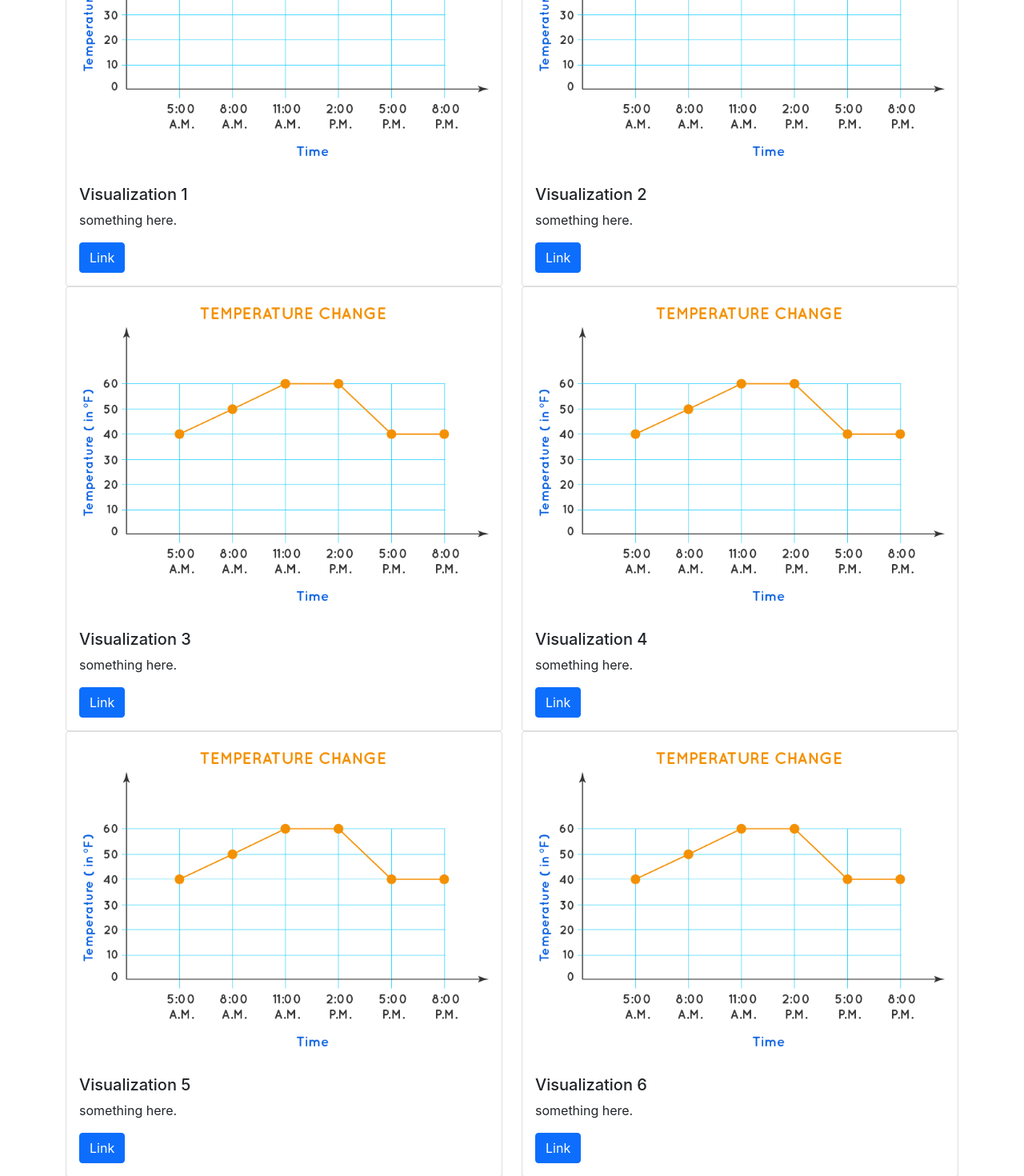
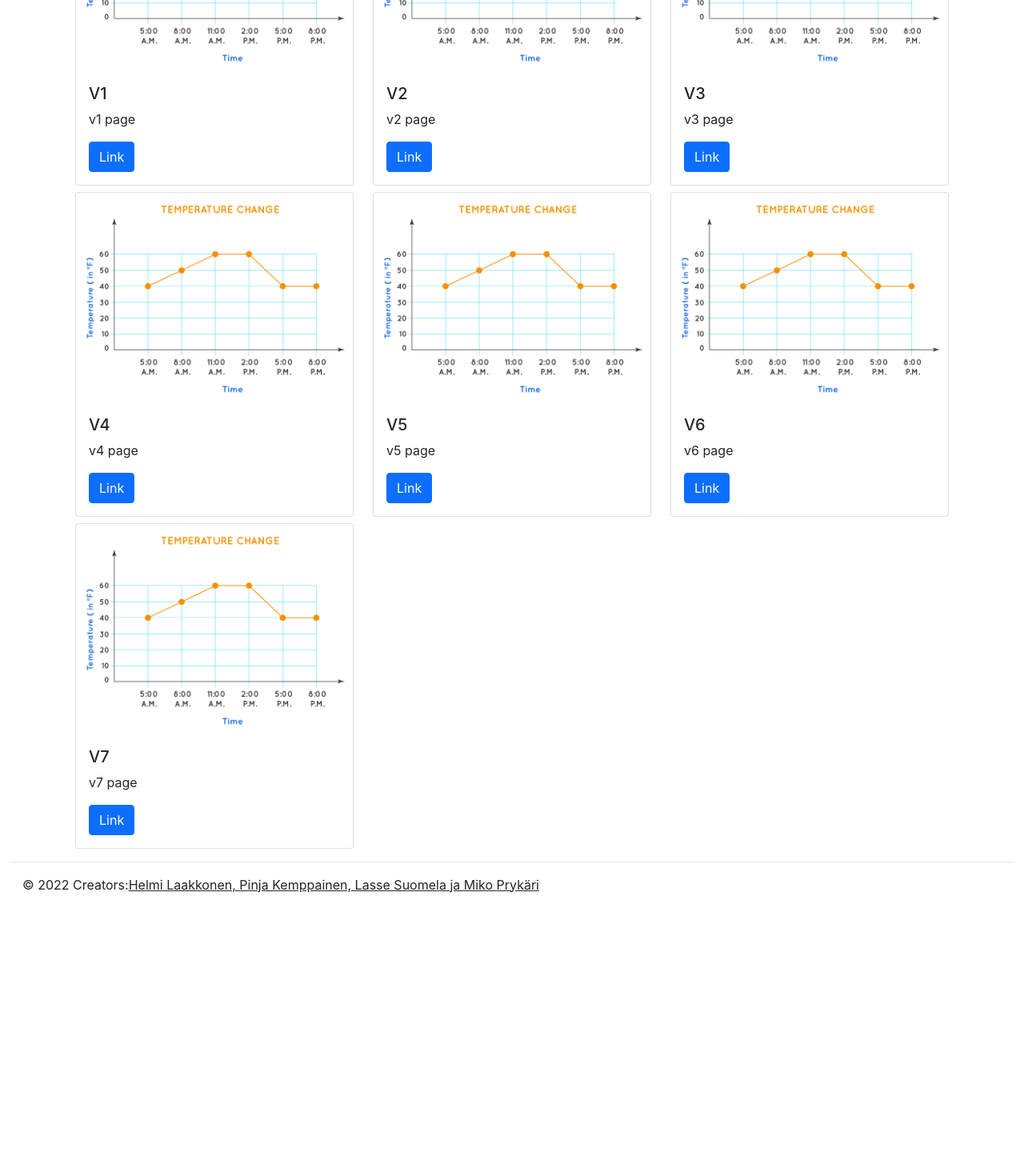
Before and after one commit to WebProject16/React_ClimateVisualizations, a React (Create React App) app in the folder frontend/: page / in a window 1280 px wide. Shown: the part 580-2050 px from the top of the page at 80% size. After the commit the page ends 1722 px from the top, so only its background shows below. Built offline with nearby package versions, Linux system fonts and the light colour scheme.

Commit message:
Profile can now be deleted, home in progress

```diff
--- a/frontend/src/API/request.js
+++ b/frontend/src/API/request.js
@@ -14,16 +14,20 @@ export async function Post(path,body,cb){
     })
 }
 
-export async function Delete(path,cb){
+export async function Delete(path,body,cb){
     const token = "Bearer " + localStorage.getItem('token')
     axios.delete(BASE_URL + path, {
         headers: {
             'Authorization':token
-        }
+        },
+        data: body
     })
+
     .then((res) => {
+        console.log(res)
         cb(res)
     }).catch(err => {
+        console.log(err)
         cb(err)
     })
 }
--- a/frontend/src/App.js
+++ b/frontend/src/App.js
@@ -31,7 +31,7 @@ function App() {
   const isLogged = useMemo(() => ({ isLoggedIn, setIsLoggedIn }), [isLoggedIn, setIsLoggedIn]);
 
   return (
-    <>
+    <div className='layout'>
       <LoginContext.Provider value={isLogged}>
         <Navbar />
       </LoginContext.Provider>
@@ -48,7 +48,7 @@ function App() {
         </Routes>
       </div>
       <Footer />
-      </>
+      </div>
   );
 }
 
--- a/frontend/src/Components/Footer.js
+++ b/frontend/src/Components/Footer.js
@@ -3,13 +3,12 @@ import React from 'react';
 export default function Footer() {
     return (
         <div className='container-fluid'>
-        <footer className="footer-bot bg-light text-center text-lg-start">
+            <footer className="position-relative d-flex flex-items-center pb-2 f6 color-fg-muted border-top color-border-muted flex-column-reverse flex-lg-row flex-wrap flex-lg-nowrap mt-6 pt-6">
                 <div className="text-center p-3">
                 © 2022 Creators:
                     <a className="text-dark" href="https://github.com/WebProject16/React_ClimateVisualizations">Helmi Laakkonen, Pinja Kemppainen, Lasse Suomela ja Miko Prykäri </a>
                 </div>
             </footer>
         </div>
-
     );
 }
--- a/frontend/src/Components/Home.js
+++ b/frontend/src/Components/Home.js
@@ -1,6 +1,32 @@
 import React from 'react';
+import { Link } from 'react-router-dom';
 
 export default function Home() {
+
+    const visualizationCards = [
+        {route: "/v1", title:"V1", description:"v1 page", image:"/img/chart.png"},
+        {route: "/v2", title:"V2", description:"v2 page", image:"/img/chart.png"},
+        {route: "/v3", title:"V3", description:"v3 page", image:"/img/chart.png"},
+        {route: "/v4", title:"V4", description:"v4 page", image:"/img/chart.png"},
+        {route: "/v5", title:"V5", description:"v5 page", image:"/img/chart.png"},
+        {route: "/v6", title:"V6", description:"v6 page", image:"/img/chart.png"},
+        {route: "/v7", title:"V7", description:"v7 page", image:"/img/chart.png"}
+    ]
+
+    const visualizations = visualizationCards.map((nav) =>
+
+            <div key={nav.route} className="col-sm-4 mb-2">
+                <div className="card">
+                    <img className="card-img-top" src='/img/chart.png'alt="chart"/>
+                    <div className="card-body">
+                        <h5 className="card-title">{nav.title} </h5>
+                        <p className="card-text">{nav.description}</p>
+                        <Link to={nav.route} className="btn btn-primary">Link</Link>
+                    </div>
+                </div>
+            </div>
+    )
+
     return (
     <>
         <div className="card text-center">
@@ -18,88 +44,11 @@ export default function Home() {
             </div>
         </div>
 
-<div className="row">
-
-  <div className="col-sm-6">
-    <div className="card">
-    <img className="card-img-top" src='/img/chart.png'alt="Card image cap"/>
-      <div className="card-body">
-        <h5 className="card-title">Visualization 1</h5>
-        <p className="card-text">something here.</p>
-        <a href="http://localhost:3000/v1" className="btn btn-primary">Link</a>
+        <div className='container mt-4'>
+            <div className="row mb-2">
+                {visualizations}
             </div>
         </div>
-  </div>
-
-  <div className="col-sm-6">
-    <div className="card">
-    <img className="card-img-top" src='/img/chart.png'alt="Card image cap"/>
-      <div className="card-body">
-        <h5 className="card-title">Visualization 2</h5>
-        <p className="card-text">something here.</p>
-        <a href="http://localhost:3000/v2" className="btn btn-primary">Link</a>
-      </div>
-    </div>
-  </div>
-
-  <div className="col-sm-6">
-    <div className="card">
-    <img className="card-img-top" src='/img/chart.png'alt="Card image cap"/>
-      <div className="card-body">
-        <h5 className="card-title">Visualization 3</h5>
-        <p className="card-text">something here.</p>
-        <a href="http://localhost:3000/v3" className="btn btn-primary">Link</a>
-      </div>
-    </div>
-  </div>
-
-  <div className="col-sm-6">
-    <div className="card">
-    <img className="card-img-top" src='/img/chart.png'alt="Card image cap"/>
-      <div className="card-body">
-        <h5 className="card-title">Visualization 4</h5>
-        <p className="card-text">something here.</p>
-        <a href="http://localhost:3000/v4" className="btn btn-primary">Link</a>
-      </div>
-    </div>
-  </div>
-
-  <div className="col-sm-6">
-    <div className="card">
-    <img className="card-img-top" src='/img/chart.png'alt="Card image cap"/>
-      <div className="card-body">
-        <h5 className="card-title">Visualization 5</h5>
-        <p className="card-text">something here.</p>
-        <a href="http://localhost:3000/v5" className="btn btn-primary">Link</a>
-      </div>
-    </div>
-  </div>
-
-  <div className="col-sm-6">
-    <div className="card">
-    <img className="card-img-top" src='/img/chart.png'alt="Card image cap"/>
-      <div className="card-body">
-        <h5 className="card-title">Visualization 6</h5>
-        <p className="card-text">something here.</p>
-        <a href="http://localhost:3000/v6" className="btn btn-primary">Link</a>
-      </div>
-    </div>
-  </div>
-
-  <div className="col-sm-6">
-    <div className="card">
-    <img className="card-img-top" src='/img/chart.png'alt="Card image cap"/>
-      <div className="card-body">
-        <h5 className="card-title">Visualization 7</h5>
-        <p className="card-text">something here.</p>
-        <a href="http://localhost:3000/v7" className="btn btn-primary">Link</a>
-      </div>
-    </div>
-  </div>
-
-</div>
-
-
     </>
     )
 }
--- a/frontend/src/Components/Profile.js
+++ b/frontend/src/Components/Profile.js
@@ -1,21 +1,34 @@
 import {Delete} from '../API/request';
 import React, { useState,  useEffect } from 'react';
+import { useNavigate } from 'react-router-dom';
 
 export default function Profile() {
+
+    const [username, setUsername] = useState("");
+    const [password, setPassword] = useState("");
+
+    const nav = useNavigate()
 
     const [isDeleting, setIsDeleting] = useState(false);
     useEffect(() => {
       setIsDeleting(false)
     }, [])
 
+    const DelProfile = async (e) => {
+        e.preventDefault()
+        await Delete ("/user/deleteUser",
+        {username:username, password:password},
+        (res) => {
+            if (res.status === 200){
+                localStorage.removeItem("token")
+                nav("/")
+            }
+            else {
+                console.log(res)
+            }
+        })
+    }
 
-    const DelProfile = async () => {
-        await Delete ("/user/deleteUser",
-        (res) => {
-            console.log(res.request.status)
-        })
-        console.log("todo: delete profile")
-    }
     const post = [
         {id: 1, title: 'Hello world', content: 'Welcome'},
         {id: 2, title: 'Hello world', content: 'Welcome'},
@@ -24,6 +37,7 @@ export default function Profile() {
         {id: 5, title: 'Hello world', content: 'Welcome'},
 
     ];
+
     const views = post.map((view)=>
         <li key={view.id} className="list-group-item list-group-item-action flex-column align-items-start">
             <div className="d-flex w-100 justify-content-between">
@@ -32,6 +46,7 @@ export default function Profile() {
             <p className="mb-1">{view.content}</p>
         </li>
     )
+
     return (
         <div>
             <div>
@@ -47,11 +62,11 @@ export default function Profile() {
                     <h3>Confirm deleting user</h3>
                     <div>
                         <label htmlFor="username">Username:</label>
-                    <input type="text" id="username" className="form-control"/>
+                        <input onChange={(e)=>setUsername(e.target.value)} type="text" id="username" className="form-control"/>
                     </div>
                     <div>
                         <label htmlFor='password'>Password:</label>
-                    <input type="text" id="password" className="form-control"/>
+                        <input onChange={(e)=>setPassword(e.target.value)} type="password" id="password" className="form-control"/>
                     </div>
                     <button type="submit" className="btn btn-outline-danger">Delete user?</button>
                 </form>
--- a/frontend/src/index.css
+++ b/frontend/src/index.css
@@ -12,16 +12,6 @@ code {
     monospace;
 }
 
-.footer-bot{
-  position: static;
-  width: 100%;
-  min-height: 70px;
-  bottom: 10px;
-  left: 0;
-  padding-left: 10px;
-  margin-top: 2em;
-}
-
 #nav img {
   min-height: 3vh;
   max-height: 5vh;
```
Lines whose indentation alone changed are shown as unchanged.
